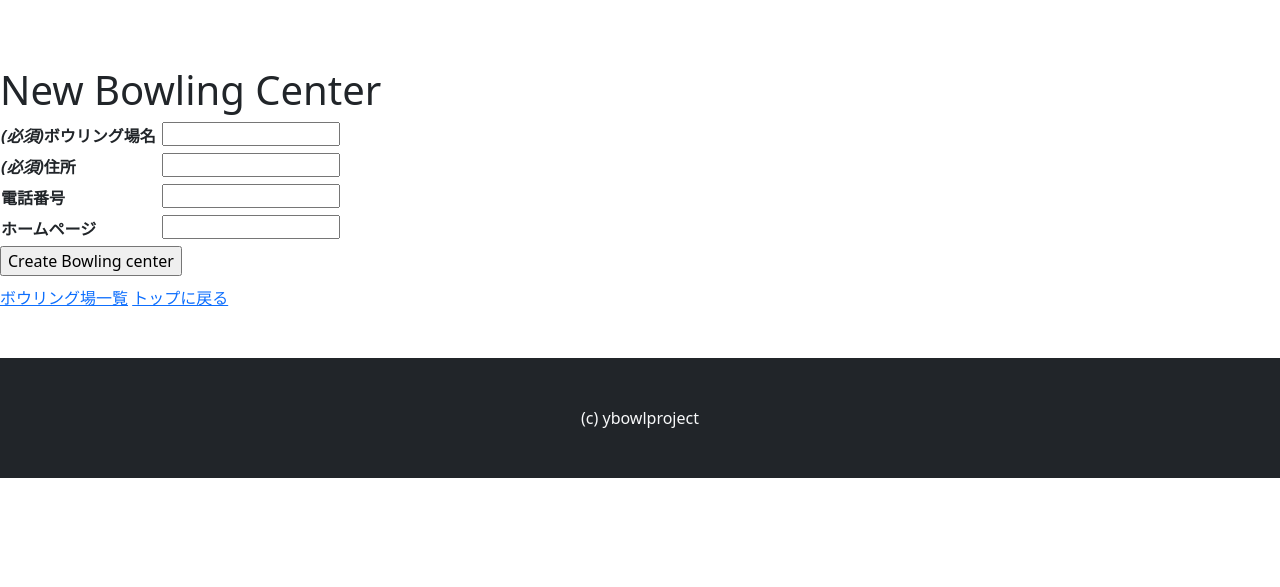
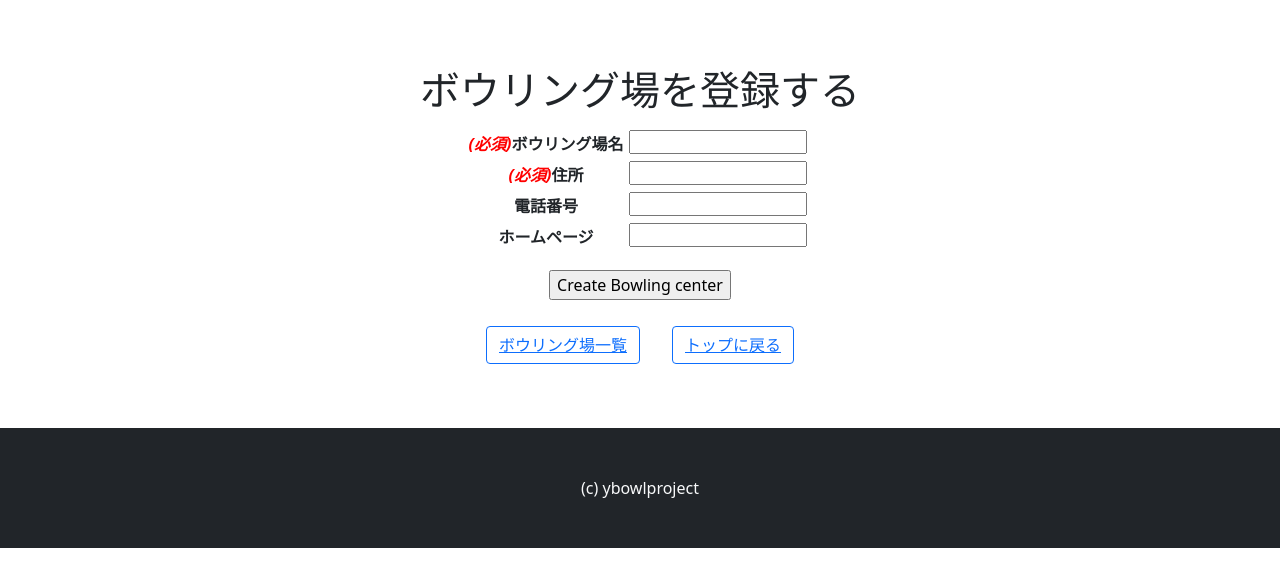
Before and after one commit to YusukeYoshida23/ybowl, a Rails app: page /bowling_centers/new in a window 1280 px wide. Shown: the part 54-641 px from the top of the page. Run offline with Rails 7, Linux system fonts and the light colour scheme; style sheets or scripts are compiled from the project's sources; some libraries are stand-ins or nearby versions.

Commit message:
テストコードとデザインの修正

```diff
--- a/app/assets/stylesheets/bowling_centers.scss
+++ b/app/assets/stylesheets/bowling_centers.scss
@@ -6,3 +6,7 @@
   height: 300px;
   width: 300px;
 }
+
+#form {
+  margin: auto;
+}
--- a/app/assets/stylesheets/users.scss
+++ b/app/assets/stylesheets/users.scss
@@ -1,3 +1,10 @@
 // Place all the styles related to the users controller here.
 // They will automatically be included in application.css.
 // You can use Sass (SCSS) here: https://sass-lang.com/
+
+.user-icon {
+  width: 100px;
+  height: 100px;
+  object-fit: cover;
+  border-radius: 50px;
+}
--- a/app/views/bowling_centers/_form.html.erb
+++ b/app/views/bowling_centers/_form.html.erb
@@ -1,3 +1,4 @@
+<div class="text-center">
   <%= form_with(model: bowling_center) do |form| %>
     <% if bowling_center.errors.any? %>
       <div id="error_explanation">
@@ -11,13 +12,13 @@
       </div>
     <% end %>
 
-  <table>
+    <table id="form">
       <tr>
-      <th><i>(必須)</i><%= form.label :name , "ボウリング場名" %></th>
+        <th><i style="color:red;">(必須)</i><%= form.label :name , "ボウリング場名" %></th>
         <td><%= form.text_field :name %></td>
       </tr>
       <tr>
-      <th><i>(必須)</i><%= form.label :address , "住所" %></th>
+        <th><i style="color:red;">(必須)</i><%= form.label :address , "住所" %></th>
         <td><%= form.text_field :address %></td>
       </tr>
       <tr>
@@ -30,7 +31,8 @@
       </tr>
     </table>
 
-  <div class="actions">
+    <div class="actions mt-3">
       <%= form.submit %>
     </div>
   <% end %>
+</div>
--- a/app/views/bowling_centers/new.html.erb
+++ b/app/views/bowling_centers/new.html.erb
@@ -1,6 +1,8 @@
-<h1>New Bowling Center</h1>
-
-<%= render 'form', bowling_center: @bowling_center %>
-
-<%= link_to 'ボウリング場一覧', bowling_centers_path %>
-<%= link_to 'トップに戻る', root_path %>
+<div class="container justify-content-center">
+  <h1 class="text-center mb-3">ボウリング場を登録する</h1>
+  <%= render 'form', bowling_center: @bowling_center %>
+  <div class="d-flex justify-content-center">
+    <button type="button" class="btn btn-outline-primary m-3"><%= link_to 'ボウリング場一覧', bowling_centers_path %></button>
+    <button type="button" class="btn btn-outline-primary m-3"><%= link_to 'トップに戻る', root_path %></button>
+  </div>
+</div>
```
Also changed, not shown: app/views/bowling_centers/index.html.erb (+11 -13 lines), app/views/bowling_centers/show.html.erb (+9 -9 lines), app/views/home/top.html.erb (+4 -3 lines), app/views/users/show.html.erb (+16 -11 lines), spec/system/bowling_centers_spec.rb (+7 -7 lines), spec/system/root_spec.rb (+2 -2 lines), spec/system/user_spec.rb (+1 -1 lines), Gemfile, Gemfile.lock. Lines whose indentation alone changed are shown as unchanged.
